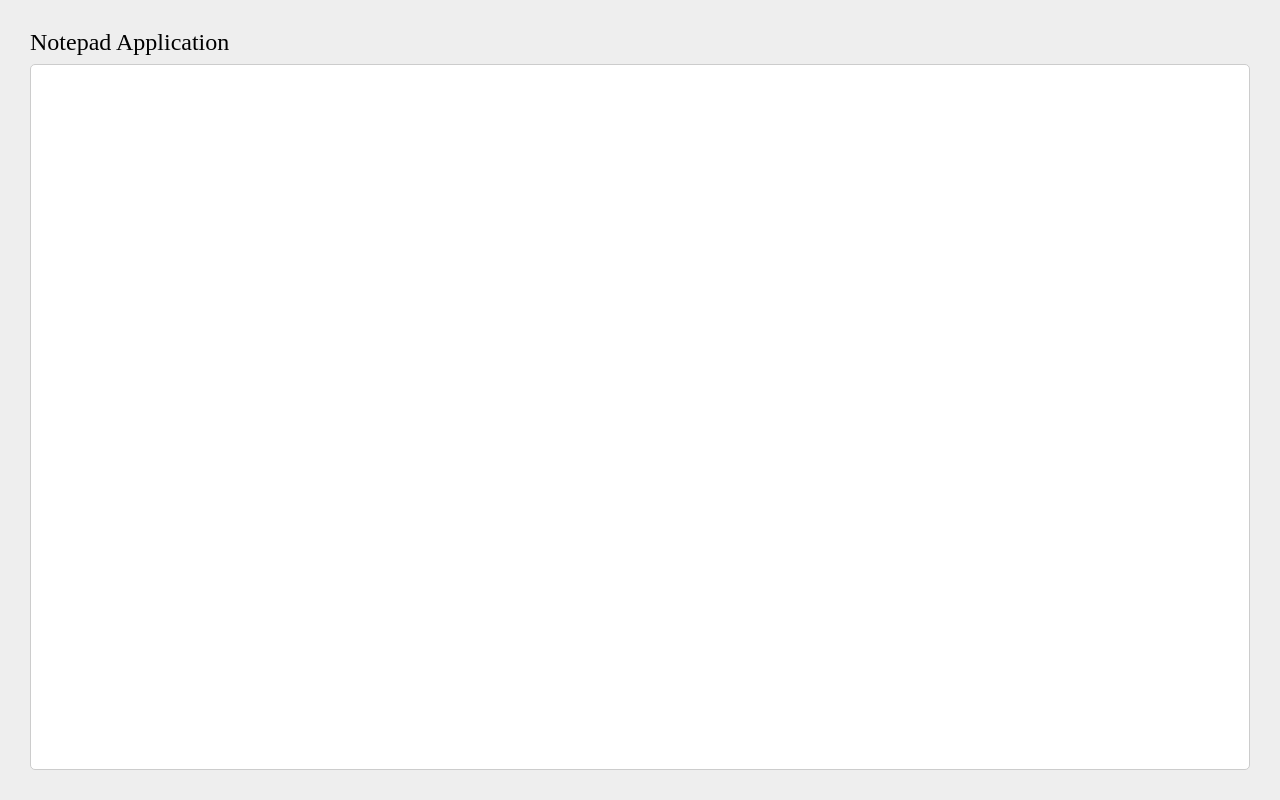
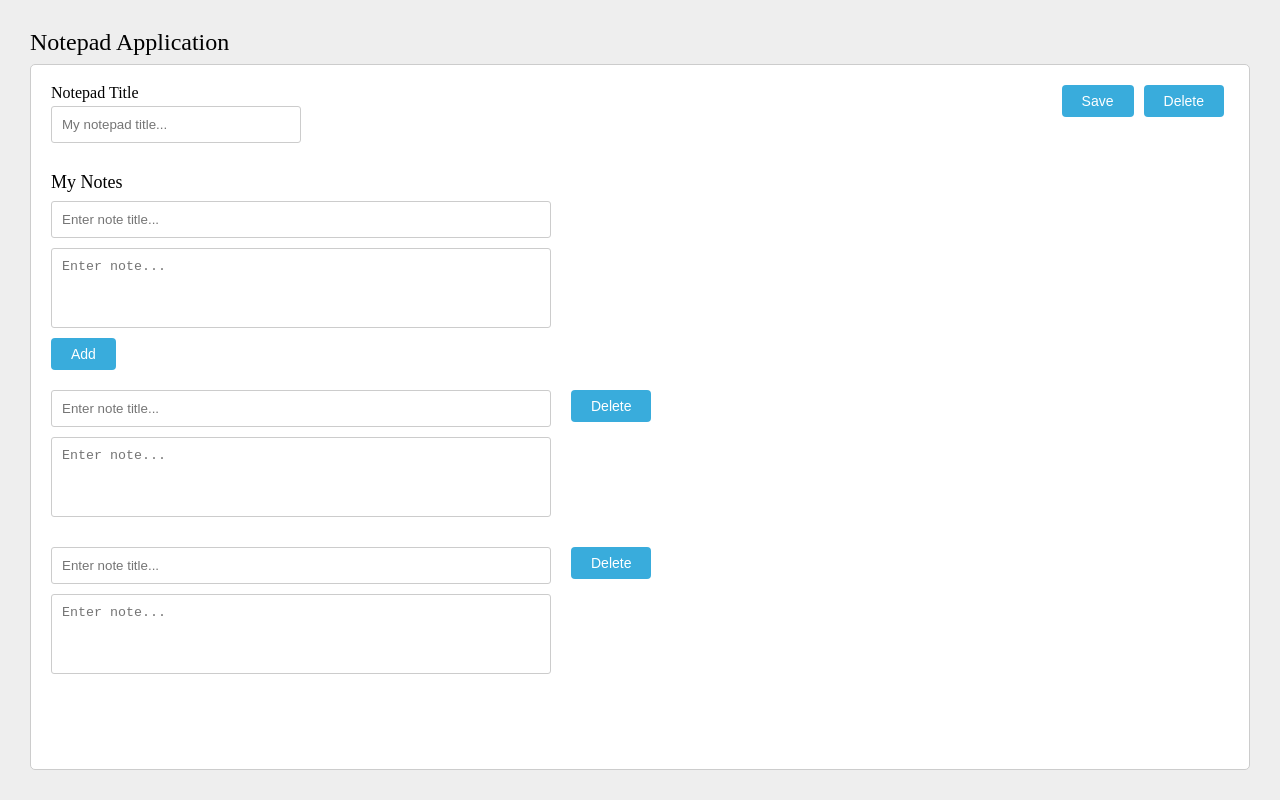
Before and after one commit to dreammmr/disqo-test-repo, an Angular app: page / in a window 1280 px wide. Built offline with nearby package versions, Linux system fonts and the light colour scheme.

Commit message:
Markup is ready, moving forward to API calls

```diff
--- /dev/null
+++ b/src/app/api.service.ts
@@ -0,0 +1,32 @@
+import {Injectable} from '@angular/core';
+import {HttpClient} from '@angular/common/http';
+
+@Injectable()
+export class ApiService {
+    accessToken: '98b739fccc27487bbfe4c0a0f4a0d6b16968be7f';
+    apiUrl: 'https://api.github.com';
+
+    constructor(private http: HttpClient) {
+    }
+
+    createNotepad(data) {
+        const that = this;
+        return new Promise((resolve, reject) => {
+            that.http.post(that.apiUrl + '/gists', data).toPromise().then(function (response) {
+                resolve(response);
+            });
+        });
+    }
+
+    readNotepad(data) {
+
+    }
+
+    updateNotepad(data) {
+
+    }
+
+    deleteNotepad(data) {
+
+    }
+}
--- a/src/app/app.component.css
+++ b/src/app/app.component.css
@@ -17,4 +17,100 @@
     border: 1px solid #ccc;
     background-color: white;
     border-radius: 5px;
+    padding: 20px;
 }
+
+.container .notepad-title-container {
+    display: flex;
+}
+
+.container .notepad-input-field {
+    flex: 1;
+    display: flex;
+    flex-direction: column;
+}
+
+.container .notepad-title-container button {
+    margin: 0 5px;
+}
+
+.container label {
+    margin-bottom: 5px;
+}
+
+.container input {
+    display: block;
+    width: 250px;
+    padding: 10px;
+    border-radius: 3px;
+    border: 1px solid #ccc;
+    color: #333;
+    box-sizing: border-box;
+}
+
+.container textarea {
+    display: block;
+    width: 250px;
+    padding: 10px;
+    border-radius: 3px;
+    border: 1px solid #ccc;
+    color: #333;
+    resize: none;
+    box-sizing: border-box;
+}
+
+.container button {
+    background-color: #39ACDC;
+    padding: 8px 20px;
+    color: white;
+    border-radius: 4px;
+    font-size: 14px;
+    border: none;
+}
+
+.container .notes-container {
+    margin-top: 30px;
+}
+
+.container .add-note-container {
+    max-width: 500px;
+}
+
+.container .add-note-container textarea {
+    height: 80px;
+}
+
+.container .add-note-container input, .container .add-note-container textarea {
+    width: 100%;
+    margin-top: 10px;
+}
+
+.container .add-note-container button {
+    margin-top: 10px;
+}
+
+.container .add-note-container h3 {
+    font-size: 18px;
+}
+
+.container .added-container {
+    display: flex;
+    margin-top: 20px;
+}
+
+.container .added-container button {
+    margin-left: 20px;
+}
+
+.container .added-container-input-fields {
+    width: 500px
+}
+
+.container .added-container-input-fields input, .container .added-container-input-fields textarea {
+    width: 100%;
+    margin-bottom: 10px;
+}
+
+.container .added-container-input-fields textarea {
+    height: 80px;
+}
--- a/src/app/app.component.html
+++ b/src/app/app.component.html
@@ -1,5 +1,44 @@
 <div class="container">
   <h2 class="main-title">Notepad Application</h2>
   <div class="note-container">
+    <div class="notepad-title-container">
+      <div class="notepad-input-field">
+        <label>Notepad Title</label>
+        <input type="text" placeholder="My notepad title..." [(ngModel)]="dataModel.title" #title="ngModel">
+      </div>
+      <div>
+        <button>Save</button>
+        <button>Delete</button>
+      </div>
+    </div>
+    <div class="notes-container">
+      <div class="add-note-container">
+        <h3>My Notes</h3>
+
+        <input type="text" placeholder="Enter note title...">
+        <textarea placeholder="Enter note..."></textarea>
+        <button>Add</button>
+      </div>
+      <div class="added-notes-container">
+        <div class="added-container">
+          <div class="added-container-input-fields">
+            <input type="text" placeholder="Enter note title...">
+            <textarea placeholder="Enter note..."></textarea>
+          </div>
+          <div>
+            <button>Delete</button>
+          </div>
+        </div>
+        <div class="added-container">
+          <div class="added-container-input-fields">
+            <input type="text" placeholder="Enter note title...">
+            <textarea placeholder="Enter note..."></textarea>
+          </div>
+          <div>
+            <button>Delete</button>
+          </div>
+        </div>
+      </div>
+    </div>
   </div>
 </div>
--- a/src/app/app.component.ts
+++ b/src/app/app.component.ts
@@ -1,10 +1,16 @@
-import { Component } from '@angular/core';
+import {Component} from '@angular/core';
+import {ApiService} from './api.service';
 
 @Component({
-  selector: 'app-root',
-  templateUrl: './app.component.html',
-  styleUrls: ['./app.component.css']
+    selector: 'app-root',
+    templateUrl: './app.component.html',
+    styleUrls: ['./app.component.css'],
+    providers: [ApiService]
 })
 export class AppComponent {
-  title = 'app';
+    dataModel = {
+        id: '',
+        title: '',
+        notes: []
+    };
 }
--- a/src/app/app.module.ts
+++ b/src/app/app.module.ts
@@ -1,5 +1,7 @@
 import { BrowserModule } from '@angular/platform-browser';
 import { NgModule } from '@angular/core';
+import { HttpClient, HttpClientModule } from '@angular/common/http';
+import { FormsModule } from '@angular/forms';
 
 
 import { AppComponent } from './app.component';
@@ -10,7 +12,9 @@ import { AppComponent } from './app.component';
         AppComponent
     ],
     imports: [
-    BrowserModule
+        BrowserModule,
+        HttpClientModule,
+        FormsModule
     ],
     providers: [],
     bootstrap: [AppComponent]
```
Lines whose indentation alone changed are shown as unchanged.
